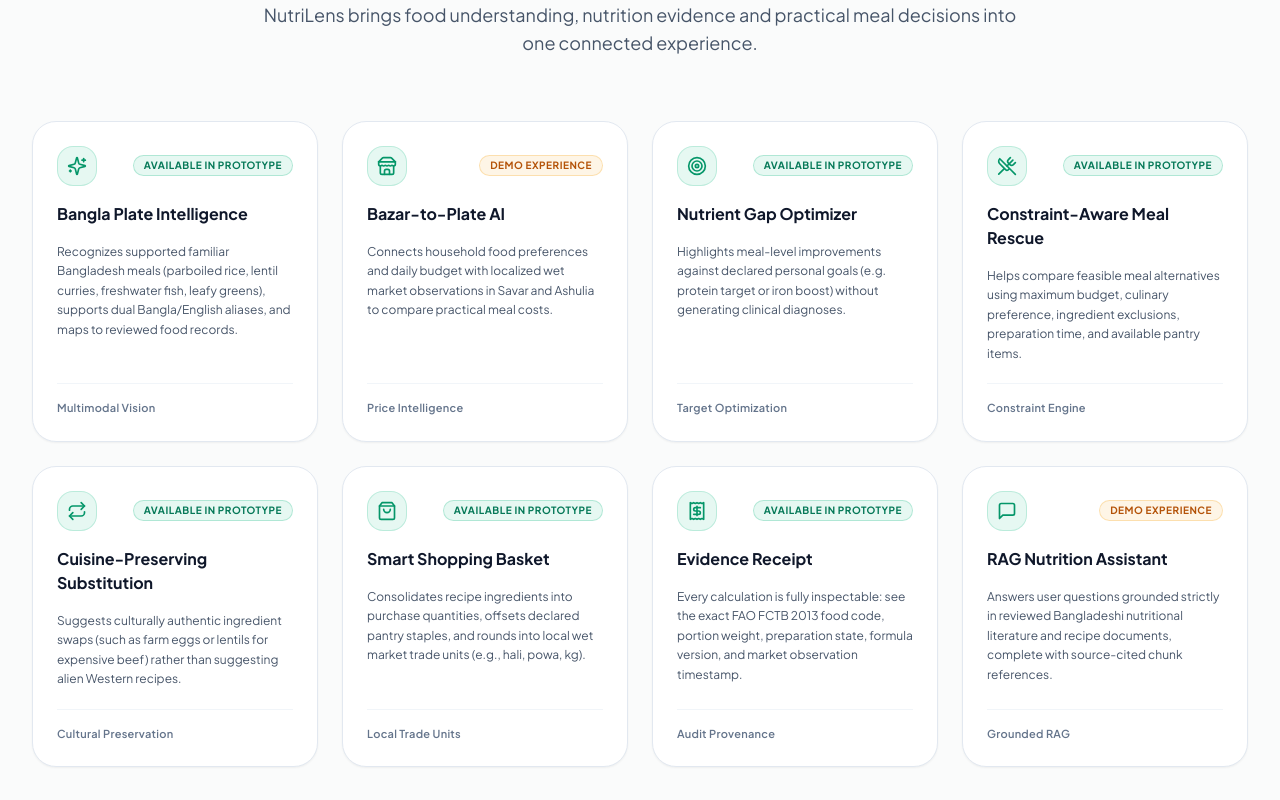
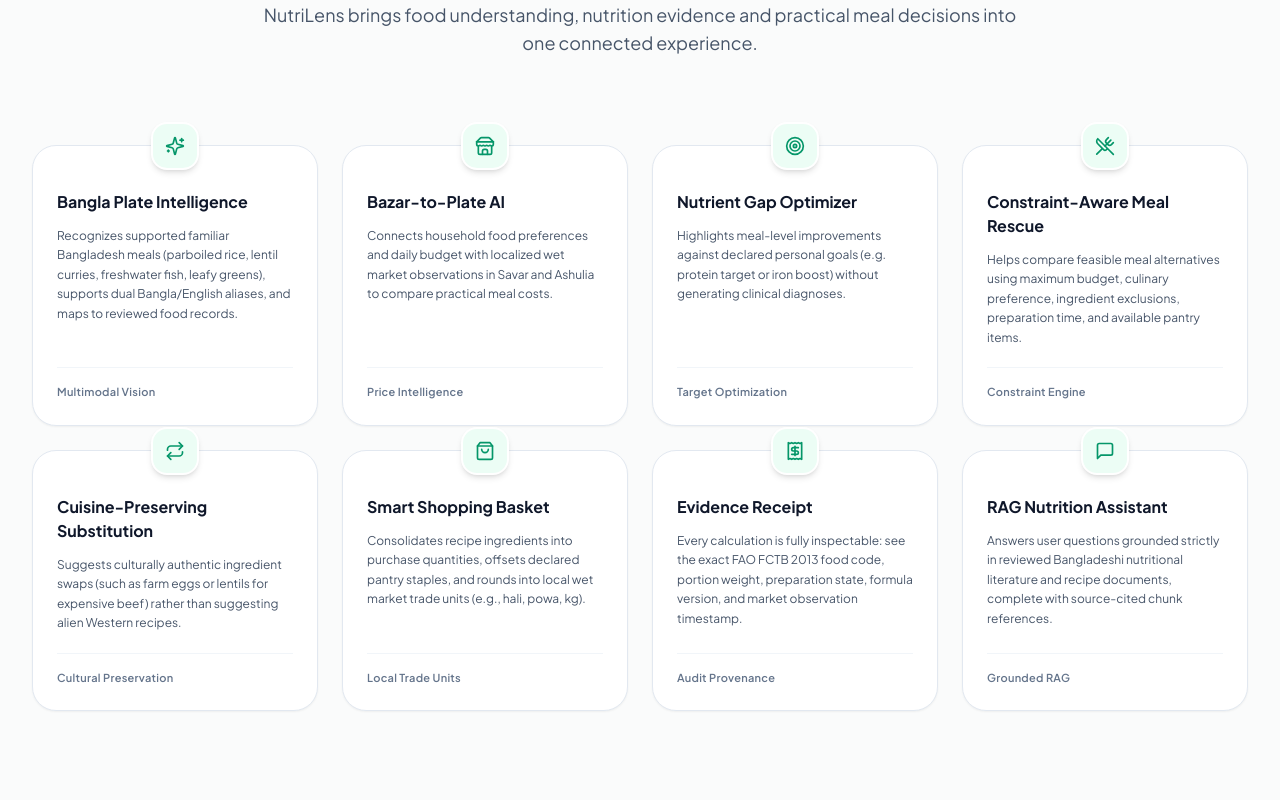
Before and after one commit to albert-611/NutriLens, a React (Vite) app: page / in a window 1280 px wide. Shown: the part 3160-3960 px from the top of the page. Built offline with nearby package versions, Linux system fonts and the light colour scheme; no server answers.

Commit message:
feat(landing): remove prototype badges and position feature icons crossing top border 50% centered

```diff
--- a/src/components/landing/IntelligenceFeaturesSection.tsx
+++ b/src/components/landing/IntelligenceFeaturesSection.tsx
@@ -18,8 +18,6 @@ interface Feature {
   icon: React.ElementType;
   title: string;
   desc: string;
-  status: 'available' | 'demo';
-  statusLabel: string;
   tag: string;
 }
 
@@ -29,8 +27,6 @@ const FEATURES: Feature[] = [
     icon: Sparkles,
     title: 'Bangla Plate Intelligence',
     desc: 'Recognizes supported familiar Bangladesh meals (parboiled rice, lentil curries, freshwater fish, leafy greens), supports dual Bangla/English aliases, and maps to reviewed food records.',
-    status: 'available',
-    statusLabel: 'Available in Prototype',
     tag: 'Multimodal Vision',
   },
   {
@@ -38,8 +34,6 @@ const FEATURES: Feature[] = [
     icon: Store,
     title: 'Bazar-to-Plate AI',
     desc: 'Connects household food preferences and daily budget with localized wet market observations in Savar and Ashulia to compare practical meal costs.',
-    status: 'demo',
-    statusLabel: 'Demo Experience',
     tag: 'Price Intelligence',
   },
   {
@@ -47,8 +41,6 @@ const FEATURES: Feature[] = [
     icon: Target,
     title: 'Nutrient Gap Optimizer',
     desc: 'Highlights meal-level improvements against declared personal goals (e.g. protein target or iron boost) without generating clinical diagnoses.',
-    status: 'available',
-    statusLabel: 'Available in Prototype',
     tag: 'Target Optimization',
   },
   {
@@ -56,8 +48,6 @@ const FEATURES: Feature[] = [
     icon: UtensilsCrossed,
     title: 'Constraint-Aware Meal Rescue',
     desc: 'Helps compare feasible meal alternatives using maximum budget, culinary preference, ingredient exclusions, preparation time, and available pantry items.',
-    status: 'available',
-    statusLabel: 'Available in Prototype',
     tag: 'Constraint Engine',
   },
   {
@@ -65,8 +55,6 @@ const FEATURES: Feature[] = [
     icon: Repeat,
     title: 'Cuisine-Preserving Substitution',
     desc: 'Suggests culturally authentic ingredient swaps (such as farm eggs or lentils for expensive beef) rather than suggesting alien Western recipes.',
-    status: 'available',
-    statusLabel: 'Available in Prototype',
     tag: 'Cultural Preservation',
   },
   {
@@ -74,8 +62,6 @@ const FEATURES: Feature[] = [
     icon: ShoppingBag,
     title: 'Smart Shopping Basket',
     desc: 'Consolidates recipe ingredients into purchase quantities, offsets declared pantry staples, and rounds into local wet market trade units (e.g., hali, powa, kg).',
-    status: 'available',
-    statusLabel: 'Available in Prototype',
     tag: 'Local Trade Units',
   },
   {
@@ -83,8 +69,6 @@ const FEATURES: Feature[] = [
     icon: Receipt,
     title: 'Evidence Receipt',
     desc: 'Every calculation is fully inspectable: see the exact FAO FCTB 2013 food code, portion weight, preparation state, formula version, and market observation timestamp.',
-    status: 'available',
-    statusLabel: 'Available in Prototype',
     tag: 'Audit Provenance',
   },
   {
@@ -92,8 +76,6 @@ const FEATURES: Feature[] = [
     icon: MessageSquare,
     title: 'RAG Nutrition Assistant',
     desc: 'Answers user questions grounded strictly in reviewed Bangladeshi nutritional literature and recipe documents, complete with source-cited chunk references.',
-    status: 'demo',
-    statusLabel: 'Demo Experience',
     tag: 'Grounded RAG',
   },
 ];
@@ -131,34 +113,23 @@ export const IntelligenceFeaturesSection: React.FC = () => {
         </div>
 
         {/* 8 Features Grid */}
-        <div className="grid grid-cols-1 md:grid-cols-2 lg:grid-cols-4 gap-6">
+        <div className="grid grid-cols-1 md:grid-cols-2 lg:grid-cols-4 gap-6 pt-6">
           {FEATURES.map((feat) => {
             const Icon = feat.icon;
-            const isAvailable = feat.status === 'available';
 
             return (
               <MotionCard
                 key={feat.id}
                 hoverLift={-6}
                 hoverScale={1.02}
-                className="p-6 rounded-3xl bg-white dark:bg-forest-card border border-slate-200 dark:border-forest-border shadow-sm flex flex-col justify-between hover:border-emerald-500/40 dark:hover:border-emerald-500/40 transition-colors duration-200 group"
+                className="relative p-6 pt-9 rounded-3xl bg-white dark:bg-forest-card border border-slate-200 dark:border-forest-border shadow-sm flex flex-col justify-between hover:border-emerald-500/40 dark:hover:border-emerald-500/40 transition-colors duration-200 group"
               >
-                <div className="space-y-4">
-                  <motion.div layout="position" className="flex items-center justify-between">
-                    <div className="w-10 h-10 rounded-2xl bg-emerald-500/10 dark:bg-emerald-500/15 border border-emerald-500/20 flex items-center justify-center text-emerald-600 dark:text-emerald-400 group-hover:bg-emerald-500 group-hover:text-white transition-colors duration-200">
-                      <Icon className="w-5 h-5" />
-                    </div>
-                    <span
-                      className={`text-[10px] font-bold uppercase tracking-wider px-2.5 py-0.5 rounded-full border font-sans ${
-                        isAvailable
-                          ? 'bg-emerald-500/10 text-emerald-700 dark:text-emerald-300 border-emerald-500/25'
-                          : 'bg-amber-500/10 text-amber-700 dark:text-amber-300 border-amber-500/25'
-                      }`}
-                    >
-                      {feat.statusLabel}
-                    </span>
-                  </motion.div>
+                {/* Icon crossing 50% in the middle of the top */}
+                <div className="absolute top-0 left-1/2 -translate-x-1/2 -translate-y-1/2 w-12 h-12 rounded-2xl bg-emerald-50 dark:bg-[#0c2419] border-2 border-white dark:border-forest-card flex items-center justify-center text-emerald-600 dark:text-emerald-400 shadow-md group-hover:bg-emerald-500 group-hover:text-white transition-all duration-200 z-10">
+                  <Icon className="w-5 h-5" />
+                </div>
 
+                <div className="space-y-3 pt-2">
                   <motion.h3 layout="position" className="text-base font-bold text-slate-900 dark:text-white group-hover:text-emerald-600 dark:group-hover:text-emerald-400 transition-colors">
                     {feat.title}
                   </motion.h3>
```
